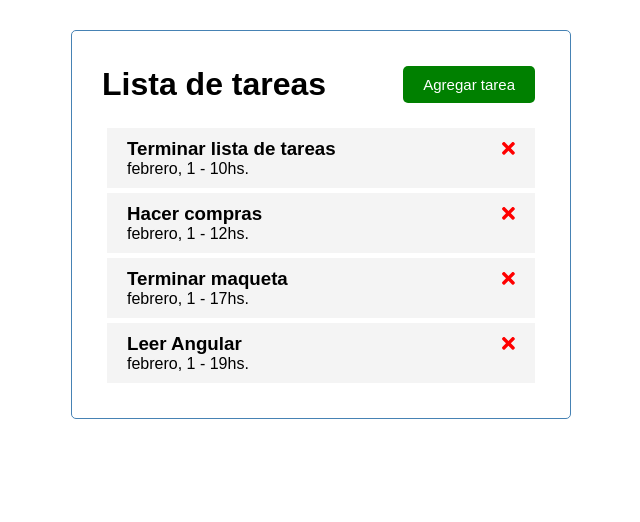
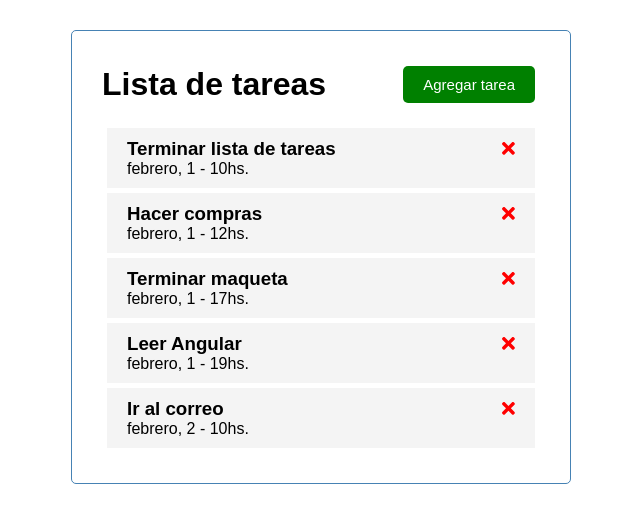
Before and after one commit to undiego/task-list, an Angular app: page / in a window 1280 px wide. Shown: the top 522 px of the page, without its empty margins (319-959 px from the left). Built offline with nearby package versions, Linux system fonts and the light colour scheme; data requests are answered from the project's data file.

Commit message:
servicio y servidor andando

```diff
--- /dev/null
+++ b/db.json
@@ -0,0 +1,35 @@
+{
+    "tasks":[
+        {
+            "id": 1,
+            "text": "Terminar lista de tareas",
+            "day": "febrero, 1 - 10hs.",
+            "reminder": true
+        },
+        {
+            "id": 2,
+            "text": "Hacer compras",
+            "day": "febrero, 1 - 12hs.",
+            "reminder": true
+        },
+        {
+            "id": 3,
+            "text": "Terminar maqueta",
+            "day": "febrero, 1 - 17hs.",
+            "reminder": false
+        },
+        {
+            "id": 4,
+            "text": "Leer Angular",
+            "day": "febrero, 1 - 19hs.",
+            "reminder": true
+        },
+        {
+            "id": 5,
+            "text": "Ir al correo",
+            "day": "febrero, 2 - 10hs.",
+            "reminder": true
+        }
+
+    ]
+}
--- a/package.json
+++ b/package.json
@@ -6,7 +6,8 @@
     "start": "ng serve",
     "build": "ng build",
     "watch": "ng build --watch --configuration development",
-    "test": "ng test"
+    "test": "ng test",
+    "server": "json-server --watch db.json --port 5000"
   },
   "private": true,
   "dependencies": {
@@ -23,6 +24,7 @@
     "@fortawesome/free-brands-svg-icons": "^5.15.4",
     "@fortawesome/free-regular-svg-icons": "^5.15.4",
     "@fortawesome/free-solid-svg-icons": "^5.15.4",
+    "json-server": "^0.17.0",
     "rxjs": "~7.4.0",
     "tslib": "^2.3.0",
     "zone.js": "~0.11.4"
--- a/src/app/components/tasks/tasks.component.ts
+++ b/src/app/components/tasks/tasks.component.ts
@@ -1,7 +1,7 @@
 import { Component, OnInit } from '@angular/core';
-import { Task } from "../../Task";
+import { TaskService } from '../../service/task.service';
+import { Task } from '../../Task'
 
-import { TASKS } from "../../mock-tasks";
 
 @Component({
   selector: 'app-tasks',
@@ -10,11 +10,12 @@
 })
 export class TasksComponent implements OnInit {
 
-  tasks:Task[] = TASKS;
+  tasks:Task[] = [];
 
-  constructor() { }
+  constructor(private taskService: TaskService) {}
 
   ngOnInit(): void {
+    this.taskService.getTasks().subscribe((tasks)=>(this.tasks=tasks));
   }
 
 }
--- /dev/null
+++ b/src/app/service/task.service.ts
@@ -0,0 +1,20 @@
+import { Injectable } from '@angular/core';
+import { HttpClient, HttpHandler } from '@angular/common/http'
+import { Observable, of } from 'rxjs';
+import { Task } from "../Task";
+import { TASKS } from "../mock-tasks";
+
+@Injectable({
+  providedIn: 'root'
+})
+export class TaskService {
+  private apiUrl = "http://localhost:5000/tasks";
+
+  constructor(private http: HttpClient) { }
+
+  getTasks(): Observable<Task[]> {
+    //const tasks = of(TASKS);
+    //return tasks;
+    return this.http.get<Task[]>(this.apiUrl);
+  }
+}
```
Also changed, not shown: src/app/app.module.ts (+5 -2 lines), 2 other files (tests, documents, lock files or other folders).
